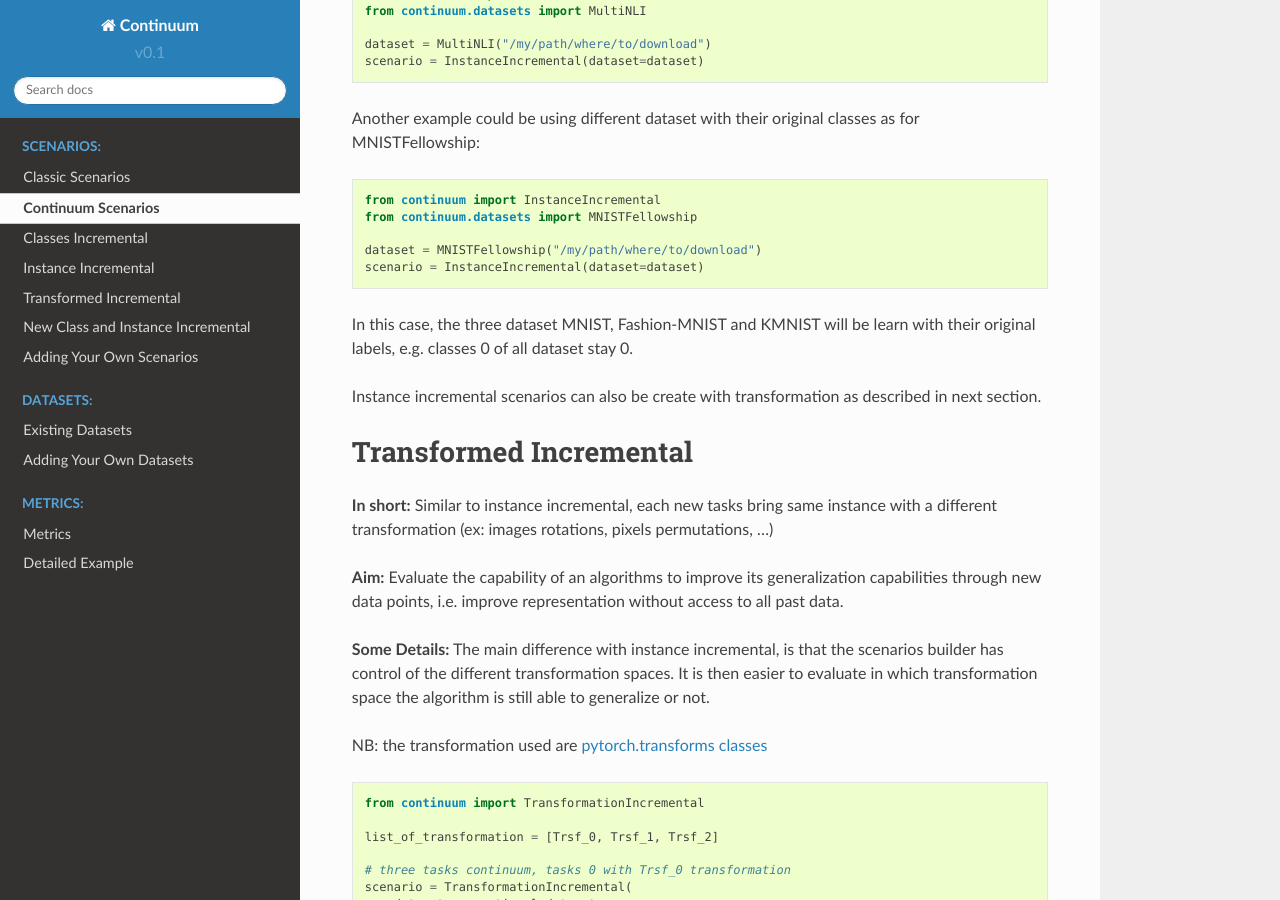
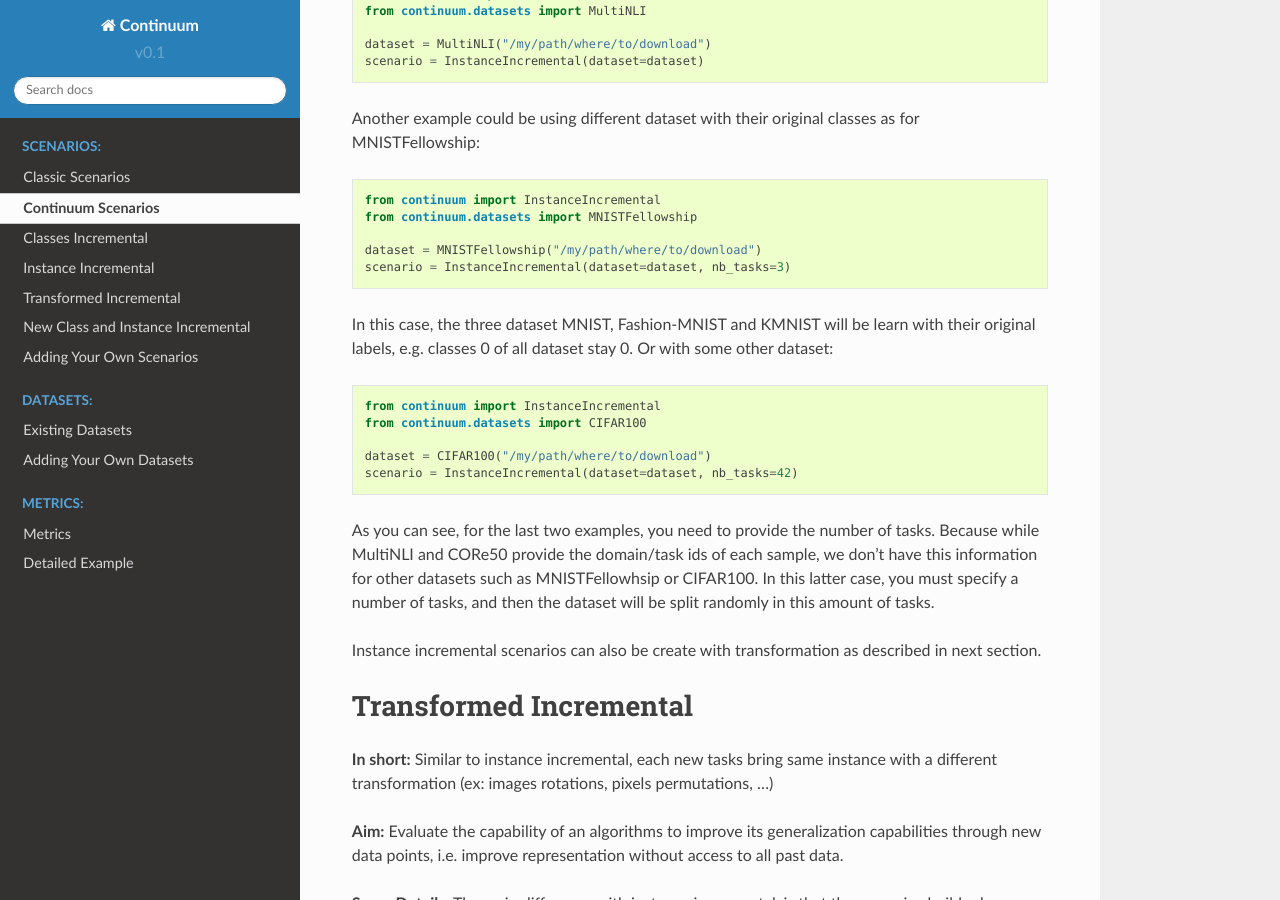
Before and after one commit to Continvvm/continuum, a Sphinx documentation site: the page built from docs/_tutorials/scenarios/scenarios.rst, in a window 1280 px wide and 900 px high, scrolled down 3271 px. Built offline with Sphinx 7.4.7 and the Read the Docs theme 2.0.0, drawn with Linux system fonts in a browser that asks for light colours.

```diff
--- a/docs/_tutorials/scenarios/scenarios.rst
+++ b/docs/_tutorials/scenarios/scenarios.rst
@@ -177,15 +177,32 @@
 
 Another example could be using different dataset with their original classes as for MNISTFellowship:
 
+
 .. code-block:: python
 
     from continuum import InstanceIncremental
     from continuum.datasets import MNISTFellowship
 
     dataset = MNISTFellowship("/my/path/where/to/download")
-    scenario = InstanceIncremental(dataset=dataset)
+    scenario = InstanceIncremental(dataset=dataset, nb_tasks=3)
+
 
 In this case, the three dataset MNIST, Fashion-MNIST and KMNIST will be learn with their original labels, e.g. classes 0 of all dataset stay 0.
+Or with some other dataset:
+
+
+.. code-block:: python
+
+    from continuum import InstanceIncremental
+    from continuum.datasets import CIFAR100
+
+    dataset = CIFAR100("/my/path/where/to/download")
+    scenario = InstanceIncremental(dataset=dataset, nb_tasks=42)
+
+As you can see, for the last two examples, you need to provide the number of tasks. Because while MultiNLI
+and CORe50 provide the domain/task ids of each sample, we don't have this information for other datasets
+such as MNISTFellowhsip or CIFAR100. In this latter case, you must specify a number of tasks, and
+then the dataset will be split randomly in this amount of tasks.
 
 
 Instance incremental scenarios can also be create with transformation as described in next section.
```
Also changed, not shown: docs/_tutorials/scenarios_suites/1_Introduction.rst (added, +39 -0 lines), docs/_tutorials/scenarios/classic_scenarios_examples.rst (renamed from docs/_tutorials/scenarios/classic_scenarios.rst).
